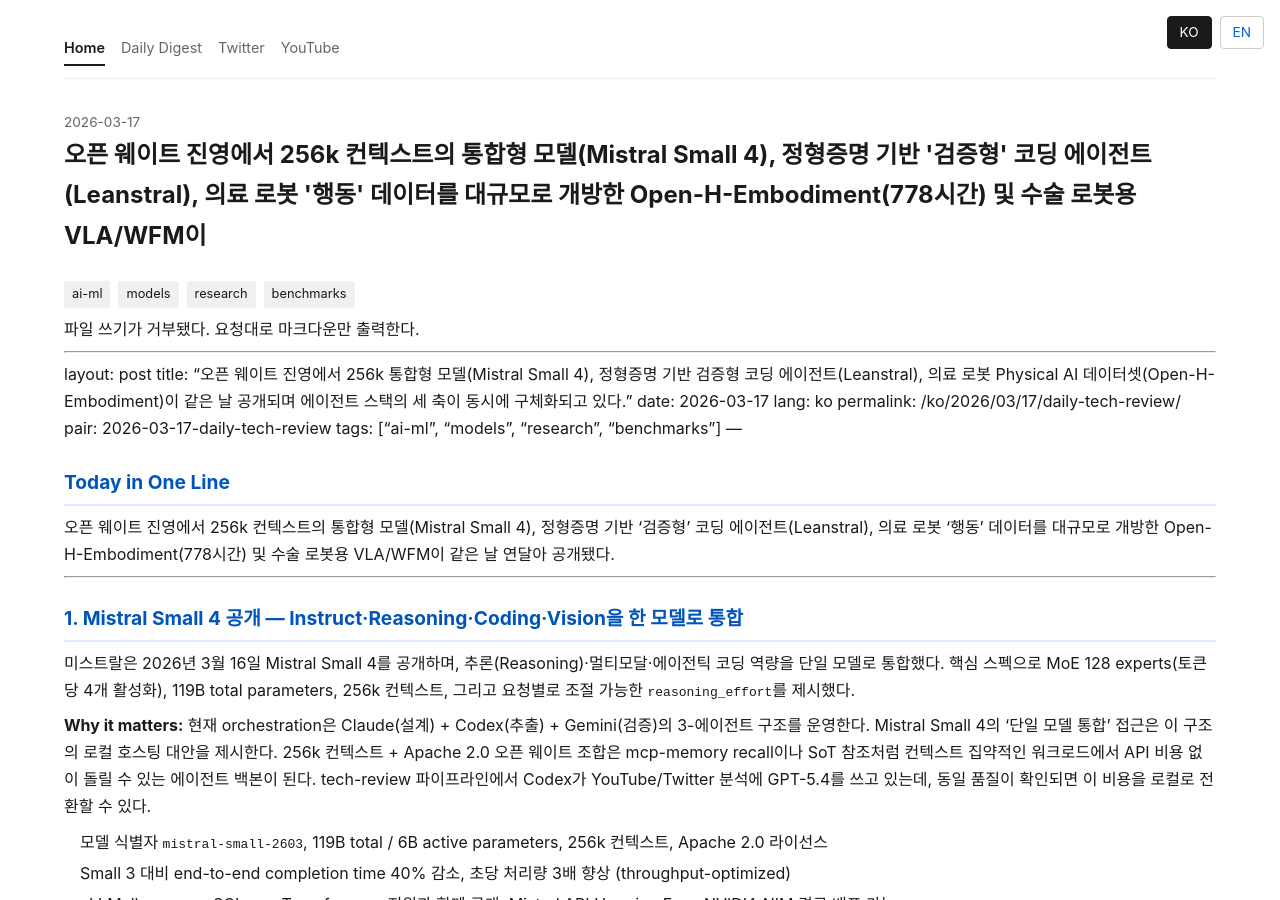
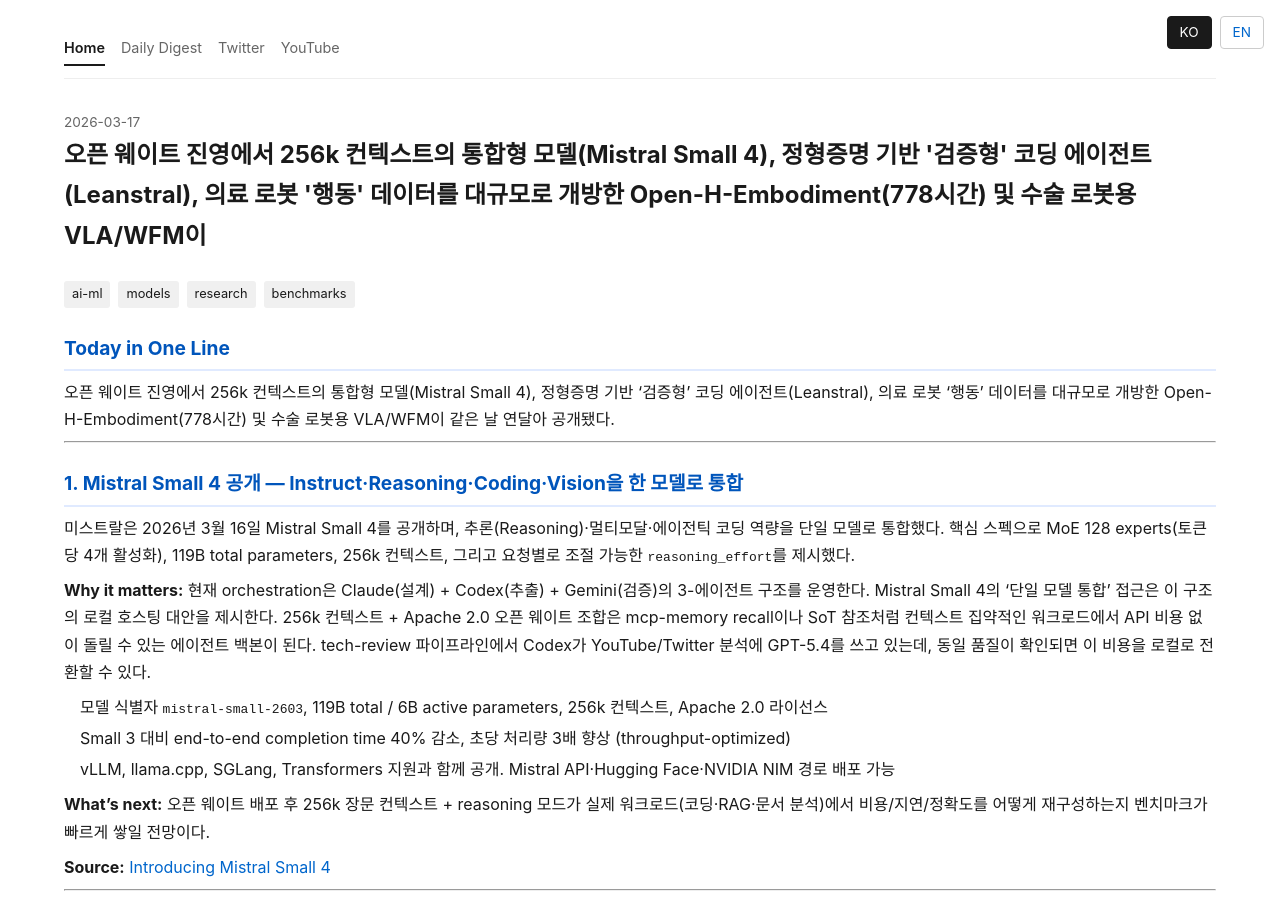
Before and after one commit to paulseongminpark/tech-review, a Jekyll site: the page built from _posts/ko/2026-03-17-daily-tech-review.md, in a window 1280 px wide and 900 px high. Built offline with Jekyll 4.4.1, drawn with Linux system fonts in a browser that asks for light colours; some of the changed text lies outside the part shown.

Commit message:
[tech-review] 3/17 포스트 정리 — Claude CLI 메타출력/중복 frontmatter 제거

```diff
--- a/_posts/ko/2026-03-17-daily-tech-review.md
+++ b/_posts/ko/2026-03-17-daily-tech-review.md
@@ -1,18 +1,6 @@
 ---
 layout: post
 title: "오픈 웨이트 진영에서 256k 컨텍스트의 통합형 모델(Mistral Small 4), 정형증명 기반 '검증형' 코딩 에이전트(Leanstral), 의료 로봇 '행동' 데이터를 대규모로 개방한 Open-H-Embodiment(778시간) 및 수술 로봇용 VLA/WFM이 "
-date: 2026-03-17
-lang: ko
-permalink: /ko/2026/03/17/daily-tech-review/
-pair: 2026-03-17-daily-tech-review
-tags: ["ai-ml", "models", "research", "benchmarks"]
----
-
-파일 쓰기가 거부됐다. 요청대로 마크다운만 출력한다.
-
----
-layout: post
-title: "오픈 웨이트 진영에서 256k 통합형 모델(Mistral Small 4), 정형증명 기반 검증형 코딩 에이전트(Leanstral), 의료 로봇 Physical AI 데이터셋(Open-H-Embodiment)이 같은 날 공개되며 에이전트 스택의 세 축이 동시에 구체화되고 있다."
 date: 2026-03-17
 lang: ko
 permalink: /ko/2026/03/17/daily-tech-review/
@@ -71,9 +59,4 @@
 
 **Source:** [The First Healthcare Robotics Dataset and Foundational Physical AI Models for Healthcare Robotics](https://huggingface.co/blog/nvidia/physical-ai-for-healthcare-robotics)
 
----
-
-변경 사항:
-- **tags**: agents/open-source → research/benchmarks
-- **Why it matters 3건 재작성**: "우리 시스템에서~" 서술 → orchestration/mcp-memory/documentation-system 구체 명칭으로 교체, ~다 체 통일
-- **## Comments** 섹션 제거
+## Comments
```
